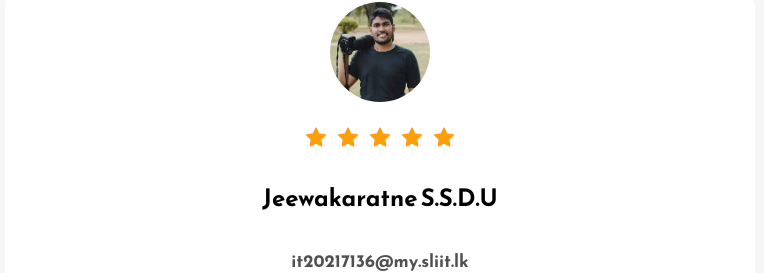
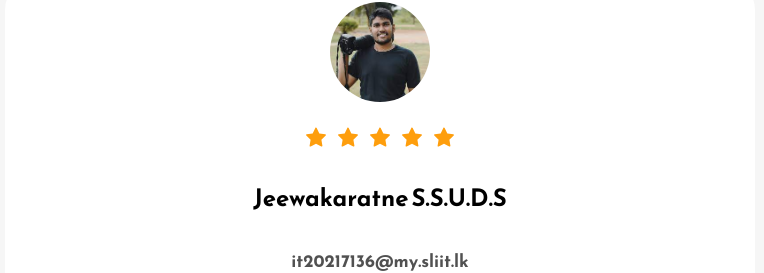
Before and after one commit to Avinash-Perera/cocosale_web, a React (Vite) app: page / in a window 1280 px wide. Shown: the part 5384-5657 px from the top of the page, without its empty margins (260-1024 px from the left). Built offline with nearby package versions, Linux system fonts and the light colour scheme.

Commit message:
minor change

```diff
--- a/src/Components/AboutTeam.jsx
+++ b/src/Components/AboutTeam.jsx
@@ -54,7 +54,7 @@ const AboutTeam = () => {
                     <AiFillStar />
                     <AiFillStar />
                 </div>
-                <h2>Jeewakaratne S.S.D.U</h2><p>it20217136@my.sliit.lk</p>
+                <h2>Jeewakaratne S.S.U.D.S</h2><p>it20217136@my.sliit.lk</p>
             </div>
             <div className="testimonial-section-bottom">
                 <img src={t4} alt="" style={{ width: '100px', borderRadius: '50%' }} />
```
